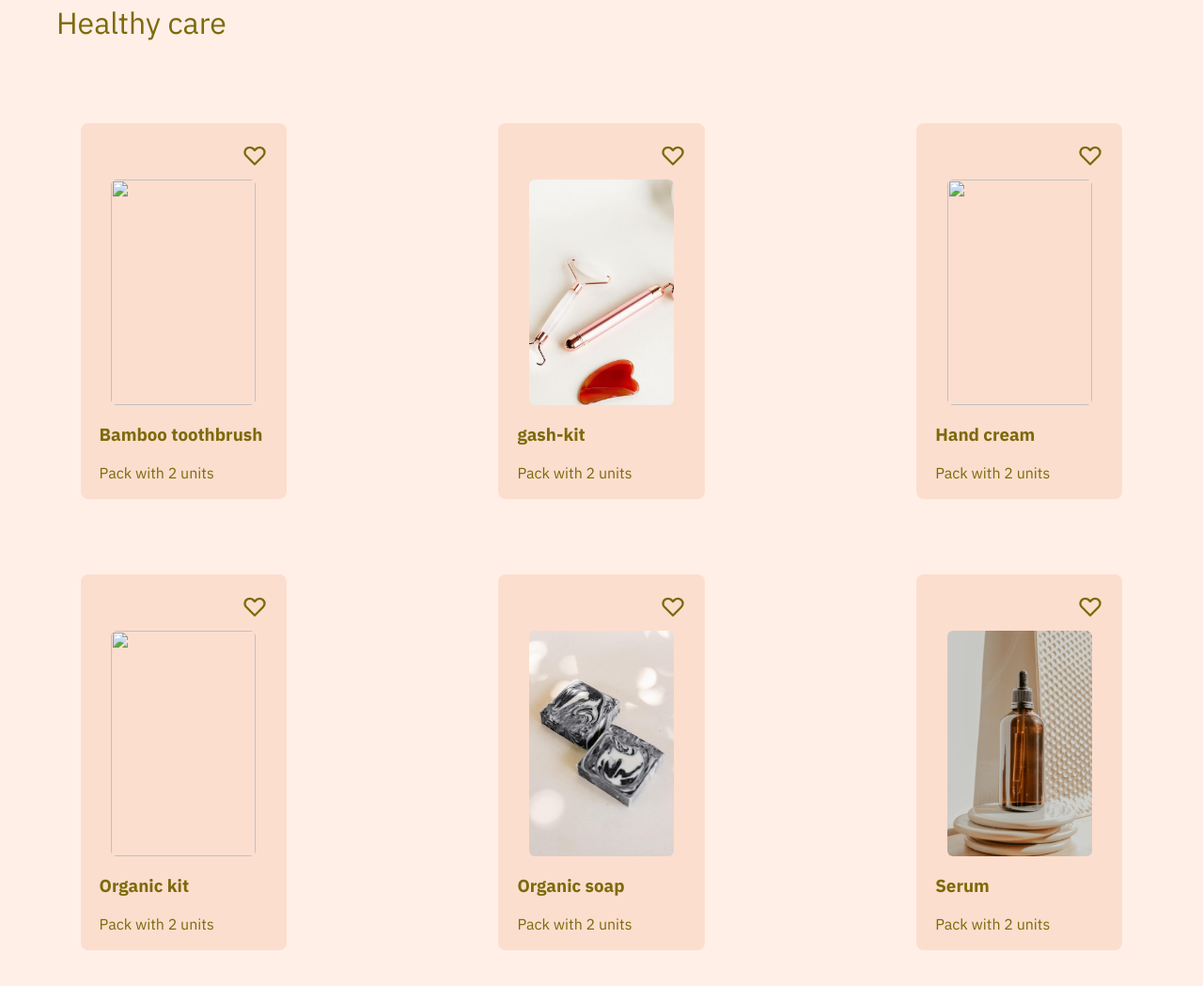
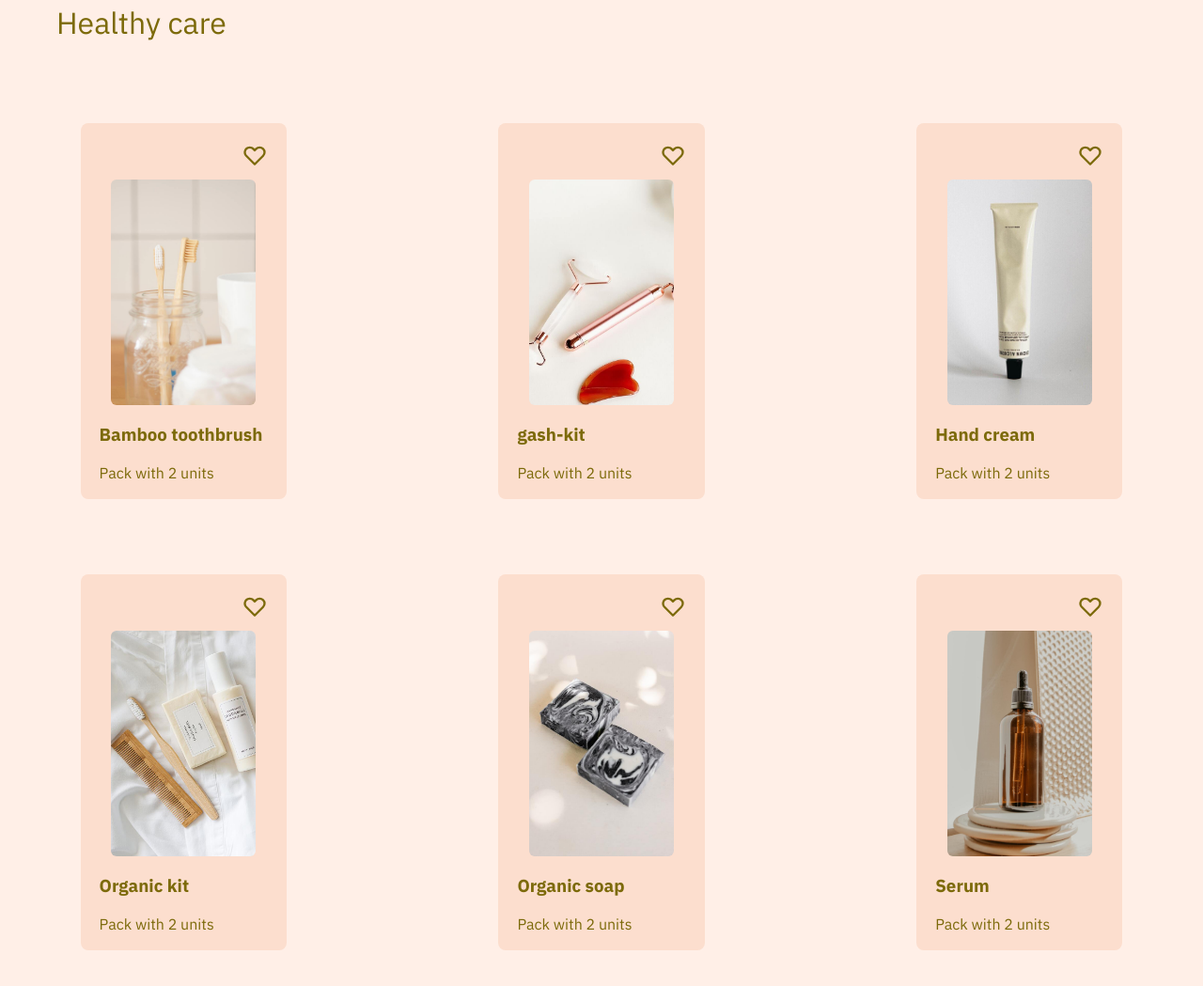
Before and after one commit to mh3mh0/eco-store, a plain HTML site: page index.html in a window 1280 px wide. Shown: the part 788-1837 px from the top of the page at 94% size. Drawn offline with Linux system fonts and the light colour scheme; the site is published under a folder, as on GitHub Pages, so addresses that start at the root find nothing.

Commit message:
fucking missing dot

```diff
--- a/index.html
+++ b/index.html
@@ -74,7 +74,7 @@
               </svg>
             </div>
             <div class="product-image">
-              <img src="/assets/img/products/toothbrush.jpg" alt="">
+              <img src="./assets/img/products/toothbrush.jpg" alt="">
             </div>
             <h3>Bamboo toothbrush</h3>
             <p>Pack with 2 units</p>
@@ -102,7 +102,7 @@
               </svg>
             </div>
             <div class="product-image">
-              <img src="/assets/img/products/hand-cream.jpeg" alt="">
+              <img src="./assets/img/products/hand-cream.jpeg" alt="">
             </div>
             <h3>Hand cream</h3>
             <p>Pack with 2 units</p>
@@ -116,7 +116,7 @@
               </svg>
             </div>
             <div class="product-image">
-              <img src="/assets/img/products/organic-kit.jpg" alt="">
+              <img src="./assets/img/products/organic-kit.jpg" alt="">
             </div>
             <h3>Organic kit</h3>
             <p>Pack with 2 units</p>
```
